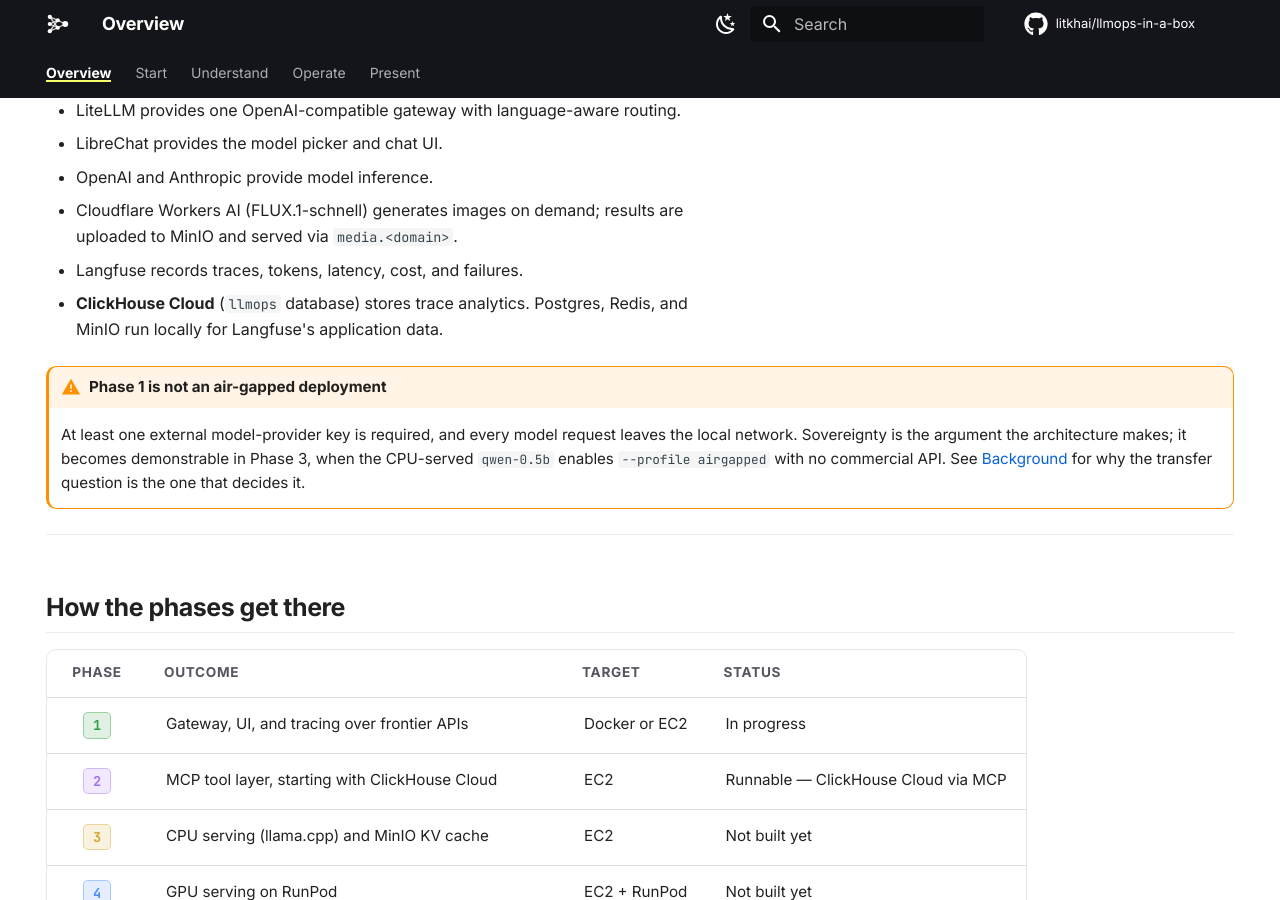
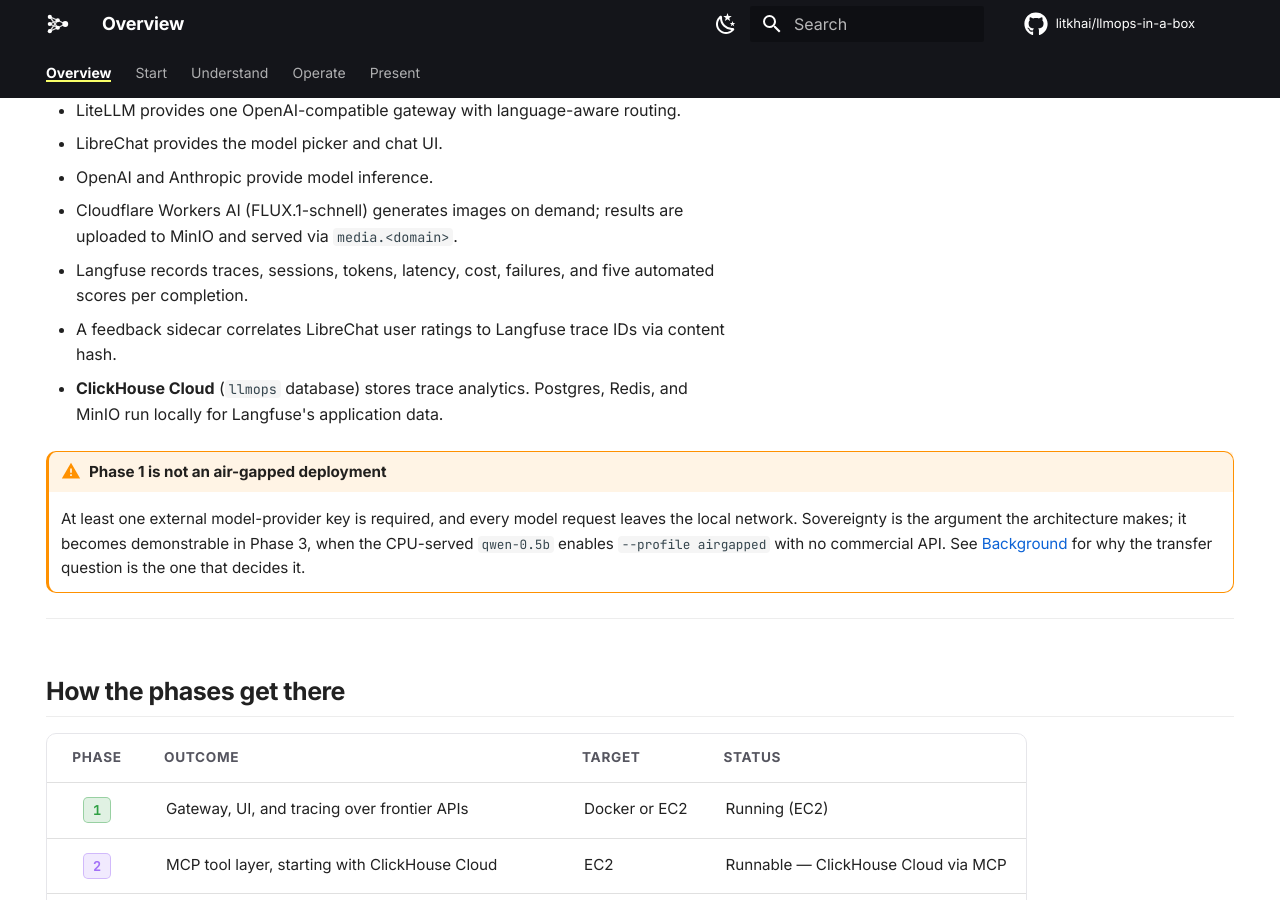
Before and after one commit to litkhai/llmops-in-a-box, an MkDocs documentation site: the page built from docs/index.md, in a window 1280 px wide and 900 px high, scrolled down 5702 px. Built offline with MkDocs 1.6.1 and Material for MkDocs 9.7.7, drawn with Linux system fonts in a browser that asks for light colours; comment, search, counter and statistics services are not loaded.

Commit message:
docs: remove MinIO MemKV, update Phase 1 status and feature list
- Remove MinIO MemKV admonition (and layers.memory reference) from phases.md
- Update Phase 1 status from Runnable to Running (EC2) in both phase tables
- Add four new Phase 1 acceptance criteria: sessions by user ID, GENERATION
  observations with model/tokens/cost, feedback sidecar trace correlation,
  and judge-v1 prompt versioned in Langfuse catalog
- Update Phase 1 container count from eight to nine and clarify ClickHouse
  Cloud handles OLAP (no local ClickHouse container)
- Expand Langfuse bullet in index.md to include sessions and five automated
  scores; add feedback sidecar bullet

Co-Authored-By: Claude Sonnet 4.6 <noreply@anthropic.com>

```diff
--- a/docs/index.md
+++ b/docs/index.md
@@ -258,7 +258,8 @@ flowchart LR
 - OpenAI and Anthropic provide model inference.
 - Cloudflare Workers AI (FLUX.1-schnell) generates images on demand; results
   are uploaded to MinIO and served via `media.<domain>`.
-- Langfuse records traces, tokens, latency, cost, and failures.
+- Langfuse records traces, sessions, tokens, latency, cost, failures, and five automated scores per completion.
+- A feedback sidecar correlates LibreChat user ratings to Langfuse trace IDs via content hash.
 - **ClickHouse Cloud** (`llmops` database) stores trace analytics. Postgres, Redis, and MinIO run locally for Langfuse's application data.
 
 !!! warning "Phase 1 is not an air-gapped deployment"
@@ -275,7 +276,7 @@ flowchart LR
 
 | Phase | Outcome | Target | Status |
 |:--:|---|---|---|
-| <span class="phase phase-1">1</span> | Gateway, UI, and tracing over frontier APIs | Docker or EC2 | In progress |
+| <span class="phase phase-1">1</span> | Gateway, UI, and tracing over frontier APIs | Docker or EC2 | Running (EC2) |
 | <span class="phase phase-2">2</span> | MCP tool layer, starting with ClickHouse Cloud | EC2 | Runnable — ClickHouse Cloud via MCP |
 | <span class="phase phase-3">3</span> | CPU serving (llama.cpp) and MinIO KV cache | EC2 | Not built yet |
 | <span class="phase phase-4">4</span> | GPU serving on RunPod | EC2 + RunPod | Not built yet |
```
Also changed, not shown: docs/phases.md (+6 -9 lines).
